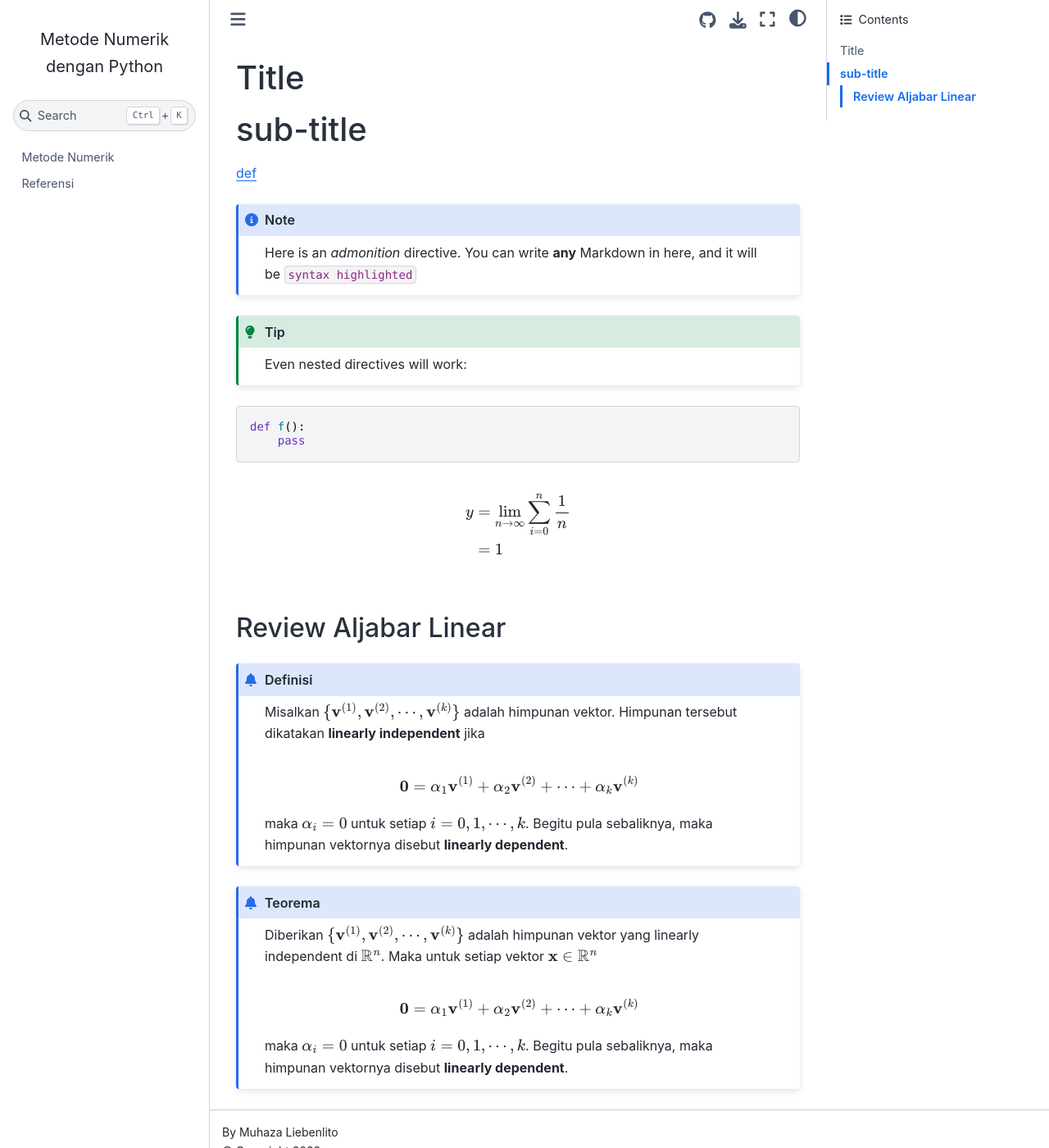
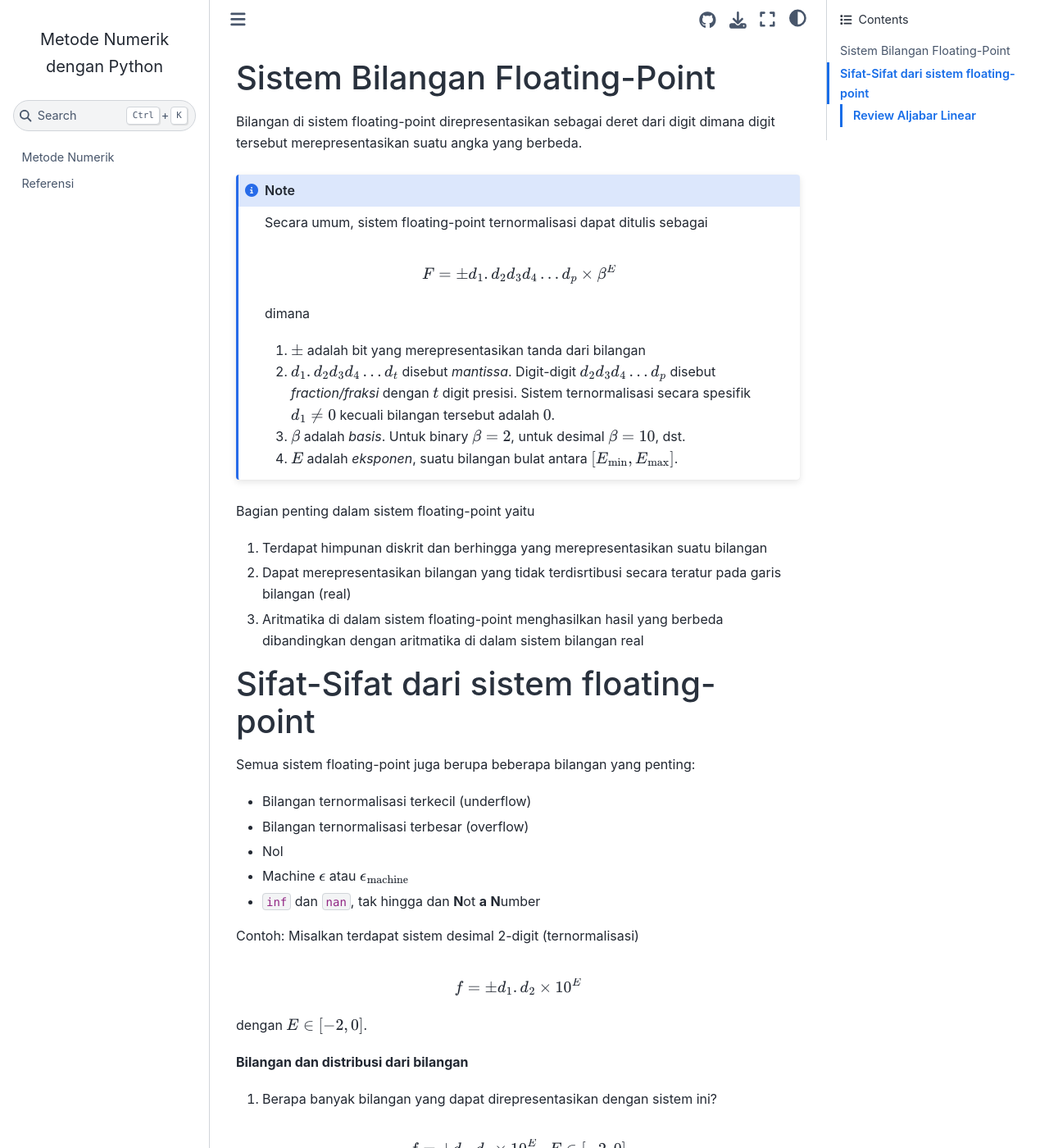
Before and after one commit to liebenlito/Metode-Numerik, a Jupyter Book: the page built from notebooks/test.myst.md, in a window 1280 px wide and 1400 px high. Shown: the whole window at 82% size. Built offline with Jupyter Book 1.0.4 settings and Sphinx 7.4.7 and the Sphinx Book theme 1.1.4, drawn with Linux system fonts in a browser that asks for light colours; pages that are not in the unit, such as notebooks, are missing from menus; some of the changed text lies outside the part shown.

Commit message:
floating-point

````diff
--- a/notebooks/test.myst.md
+++ b/notebooks/test.myst.md
@@ -1,9 +1,91 @@
-Title
+Sistem Bilangan Floating-Point
 =====
+Bilangan di sistem floating-point direpresentasikan sebagai deret dari digit dimana digit tersebut merepresentasikan suatu angka yang berbeda.
+```{note}
+Secara umum, sistem floating-point ternormalisasi dapat ditulis sebagai
 
-# sub-title
+$$F = \pm d_1 . d_2 d_3 d_4 \ldots d_p \times \beta^E$$
 
-+++ this is a block break
+dimana
+1. $\pm$ adalah bit yang merepresentasikan tanda dari bilangan
+2. $d_1 . d_2 d_3 d_4 \ldots d_t$ disebut *mantissa*.  Digit-digit $d_2 d_3 d_4 \ldots d_p$ disebut *fraction/fraksi* dengan $t$ digit presisi.  Sistem ternormalisasi secara spesifik $d_1 \neq 0$ kecuali bilangan tersebut adalah $0$.
+3. $\beta$ adalah *basis*.  Untuk binary $\beta = 2$, untuk desimal $\beta = 10$, dst.
+4. $E$ adalah *eksponen*, suatu bilangan bulat antara $[E_{\min}, E_{\max}]$.
+```
+Bagian penting dalam sistem floating-point yaitu
+1. Terdapat himpunan diskrit dan berhingga yang merepresentasikan suatu bilangan
+2. Dapat merepresentasikan bilangan yang tidak terdisrtibusi secara teratur pada garis bilangan (real)
+3. Aritmatika di dalam sistem floating-point menghasilkan hasil yang berbeda dibandingkan dengan aritmatika di dalam sistem bilangan real
+
+# Sifat-Sifat dari sistem floating-point
+Semua sistem floating-point juga berupa beberapa bilangan yang penting:
+ - Bilangan ternormalisasi terkecil (underflow)
+ - Bilangan ternormalisasi terbesar (overflow)
+ - Nol
+ - Machine $\epsilon$ atau $\epsilon_{\text{machine}}$
+ - `inf` dan `nan`, tak hingga dan **N**ot **a** **N**umber
+
+Contoh:
+Misalkan terdapat sistem desimal 2-digit (ternormalisasi)
+
+$$f = \pm d_1 . d_2 \times 10^E$$
+
+dengan $E \in [-2, 0]$.
+
+**Bilangan dan distribusi dari bilangan**
+
+1. Berapa banyak bilangan yang dapat direpresentasikan dengan sistem ini?
+
+$$
+    f = \pm d_1 . d_2 \times 10^E ~~~  E \in [-2, 0]
+$$
+
+$$
+    2 \times 9 \times 10 \times 3 + 1 = 541
+$$
+
+2. Bagaimana distribusinya pada garis bilangan "real"?
+```python
+import matplotlib.pyplot as plt
+
+nilai_d1 = [1, 2, 3, 4, 5, 6, 7, 8, 9]
+nilai_d2 = [0, 1, 2, 3, 4, 5, 6, 7, 8, 9]
+nilai_E = [0, -1, -2]
+
+fig = plt.figure(figsize=(10.0, 1.0))
+ax = fig.add_subplot(1, 1, 1)
+
+for E in nilai_E:
+    for d1 in nilai_d1:
+        for d2 in nilai_d2:
+            ax.plot( (d1 + d2 * 0.1) * 10**E, 0.0, 'r+', markersize=20)
+            ax.plot(-(d1 + d2 * 0.1) * 10**E, 0.0, 'r+', markersize=20)
+
+ax.plot(0.0, 0.0, '+', markersize=20)
+ax.plot([-10.0, 10.0], [0.0, 0.0], 'k')
+
+ax.set_title("Distribusi Nilai")
+ax.set_yticks([])
+ax.set_xlabel("x")
+ax.set_ylabel("")
+ax.set_xlim([-2, 2])
+plt.show()
+
+```
+
+3. Apa nilai dari underflow dan overflow?
+
+Bilangan terkecil dapat direpresentasikan dengan underflow:  $1.0 \times 10^{-2} = 0.5$
+
+Bilangan terbesar dapat direpresentasikan dengan overflow:  $1.9 \times 10^0 = 1.9$
+
+Catatan bahwa semua sistem floating-point IEEE 754 menggunakan bilangan binari.
+
+Cara cepat:
+$$
+    2^3 2^2 2^1 2^0 . 2^{-1} 2^{-2} 2^{-3}
+$$
+melambangkan 8, 4, 2, 1 . 1/2, 1/4, 1/8, ...
 
 [def]
 
````
